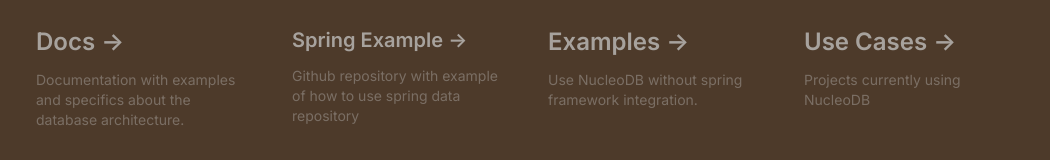
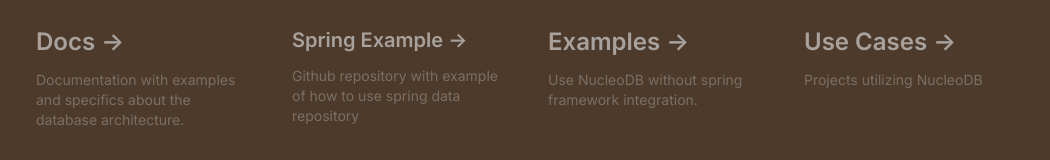
Before and after one commit to NucleoTeam/NucleoDB-Site, a Next.js app: page / in a window 1280 px wide. Shown: the part 557-717 px from the top of the page, without its empty margins (113-1163 px from the left). Built offline with nearby package versions, Linux system fonts and the light colour scheme.

Commit message:
change description

```diff
--- a/src/app/page.tsx
+++ b/src/app/page.tsx
@@ -86,7 +86,7 @@
             </span>
           </h2>
           <p className={`m-0 max-w-[30ch] text-sm opacity-50`}>
-            Projects currently using NucleoDB
+            Projects utilizing NucleoDB
           </p>
         </a>
       </div>
```
